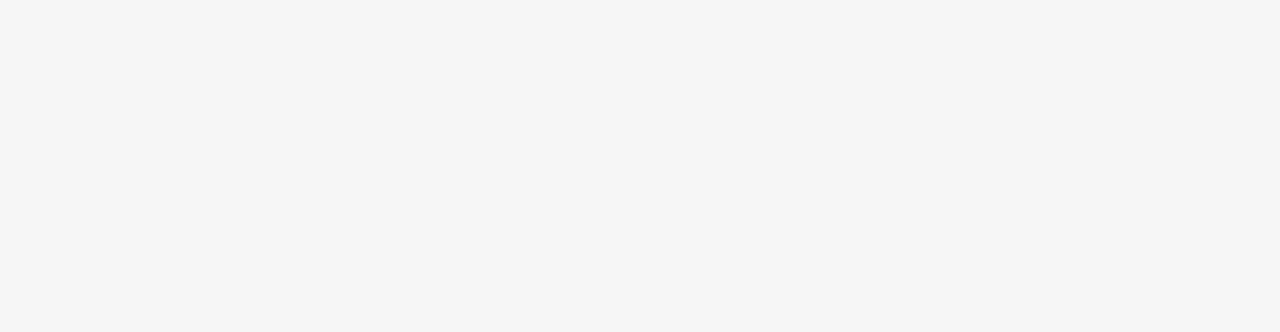
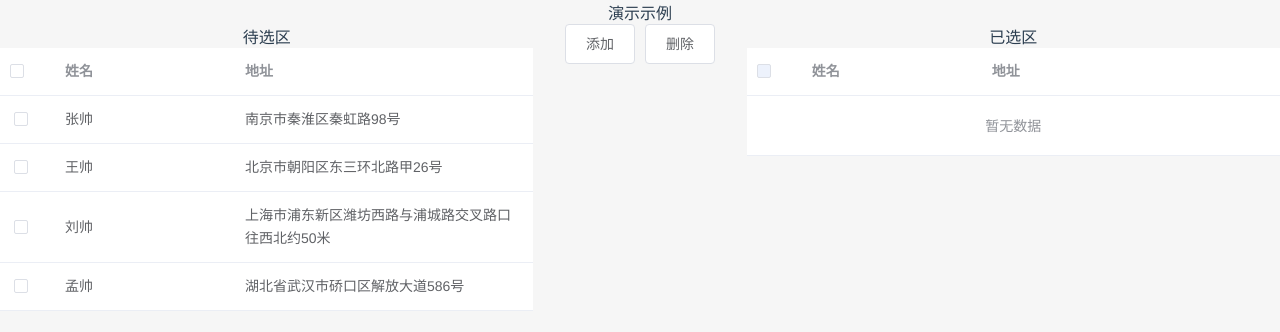
Before and after one commit to snail-lu/portfolio-vue, a Vue app: page /home/example/tabletransfer in a window 1280 px wide. Shown: the top 332 px of the page. Built offline with nearby package versions, Linux system fonts and the light colour scheme.

Commit message:
新增表格穿梭框示例

```diff
--- a/src/rotues/index.js
+++ b/src/rotues/index.js
@@ -25,6 +25,14 @@ export default [
                 meta: {
                     title: ''
                 }
+            },
+            {
+                path: 'tabletransfer',
+                component: () => import('../views/example/tabletransfer/tabletransfer.vue'),
+                name: '',
+                meta: {
+                    title: ''
+                }
             }
         ]
     },
--- /dev/null
+++ b/src/views/example/tabletransfer/tabletransfer.vue
@@ -0,0 +1,131 @@
+<template>
+    <el-row type="flex">
+        <el-col :span="10">
+            <el-row>待选区</el-row>
+            <el-table
+                :data="fullTableData"
+                style="width: 100%"
+                @selection-change="onFullTabelSelect">
+                <el-table-column
+                    type="selection"
+                    width="55">
+                </el-table-column>
+                <el-table-column
+                    prop="name"
+                    label="姓名"
+                    width="180">
+                </el-table-column>
+                <el-table-column
+                    prop="address"
+                    label="地址">
+                </el-table-column>
+            </el-table>
+        </el-col>
+        <el-col :span="4">
+            <el-button>添加</el-button>
+            <el-button>删除</el-button>
+        </el-col>
+        <el-col :span="10">
+            <el-row>已选区</el-row>
+            <el-table
+                :data="selectedTableData"
+                style="width: 100%"
+                @selection-change="onSelectedTableSelect">
+                <el-table-column
+                    type="selection"
+                    width="55">
+                </el-table-column>
+                <el-table-column
+                    prop="name"
+                    label="姓名"
+                    width="180">
+                </el-table-column>
+                <el-table-column
+                    prop="address"
+                    label="地址">
+                </el-table-column>
+            </el-table>
+        </el-col>
+    </el-row>
+</template>
+
+<script>
+    export default {
+        data() {
+            return {
+                fullTableData: [{
+                    id: '1',
+                    name: '张帅',
+                    address: '南京市秦淮区秦虹路98号',
+                }, {
+                    id: '2',
+                    name: '王帅',
+                    address: '北京市朝阳区东三环北路甲26号',
+                }, {
+                    id: '3',
+                    name: '刘帅',
+                    address: '上海市浦东新区潍坊西路与浦城路交叉路口往西北约50米',
+                }, {
+                    id: '4',
+                    name: '孟帅',
+                    address: '湖北省武汉市硚口区解放大道586号',
+                }],
+                selectedTableData: []
+            }
+        },
+        methods: {
+            onFullTabelSelect(rows) {
+                this.filterAdd(rows,this.selectedTableData,'id');
+            },
+            onSelectedTableSelect(rows) {
+                this.filterDelete(rows,this.selectedTableData, 'id')
+            },
+
+            /**
+             * 根据选中项去重添加到array中
+             * @param {array} records   待添加数据
+             * @param {array} targetRecords   目标数据
+             * @param {string} compareProperty  对比的重复属性
+             * @param {boolean} isEnd   往尾部添加？默认往头部添加
+             */
+            filterAdd (records=[], targetRecords=[], compareProperty, isEnd = false) {
+                const o = {}
+                records.forEach(record=>{
+                    o[record[compareProperty]] = 1;
+                })
+                records.forEach(record=>{
+                    if(!o[record[compareProperty]]) {
+                        if (isEnd) {
+                            targetRecords.push(record);
+                        } else {
+                            targetRecords.unshift(record);
+                        }
+                    }
+                })
+            },
+
+            /**
+             * 删除数组中数据
+             * @param {array} records   待删除数据
+             * @param {array} targetRecords   目标数据
+             * @param {string} compareProperty  对比的重复属性
+             */
+            filterDelete (records=[], targetRecords=[], compareProperty) {
+                const o = {}
+                records.forEach(record=>{
+                    o[record[compareProperty]] = 1;
+                })
+                for (let j = 0; j < targetRecords.length; j++) {
+                   const record = targetRecords[j]
+                   if (o[record[compareProperty]]) {
+                       targetRecords.splice(j, 1)
+                   }
+                }
+            }
+        },
+    }
+</script>
+
+<style lang="scss" scoped>
+
+</style>
```
